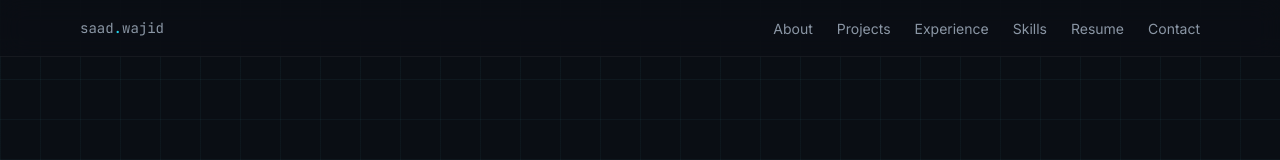
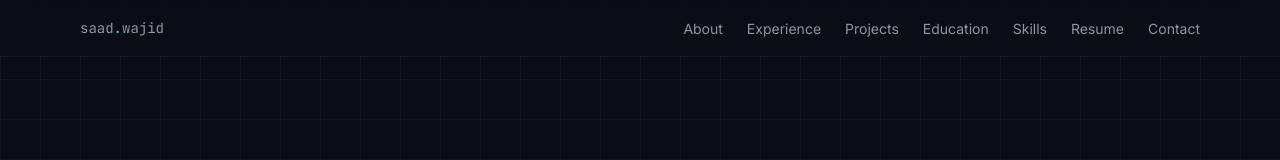
Before and after one commit to Calculite01/Portfolio-Site, a Next.js app: page / in a window 1280 px wide. Shown: the top 160 px of the page. Built offline with nearby package versions, Linux system fonts and the light colour scheme.

Commit message:
Added education to navbar

```diff
--- a/components/Nav.tsx
+++ b/components/Nav.tsx
@@ -2,8 +2,9 @@
 
 const links = [
   { href: "#about", label: "About" },
+  { href: "#experience", label: "Experience" },
   { href: "#projects", label: "Projects" },
-  { href: "#experience", label: "Experience" },
+  { href: "#education", label: "Education" },
   { href: "#skills", label: "Skills" },
   { href: "#resume", label: "Resume" },
   { href: "#contact", label: "Contact" },
```
